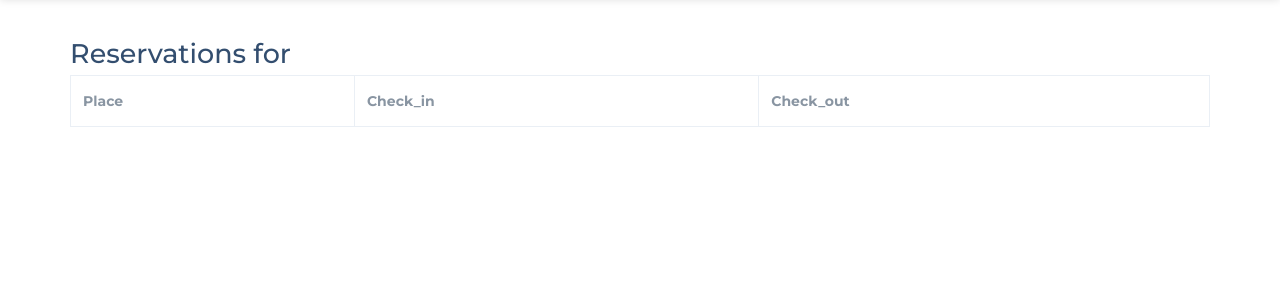
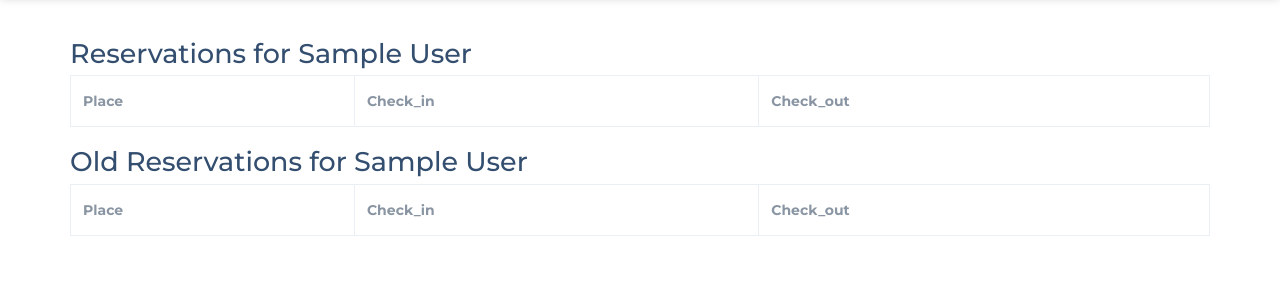
Before and after one commit to mertgunay/campdays, a Django app: template apps/booking/templates/booking/list_reservations.html in a window 1280 px wide. Shown: the part 61-361 px from the top of the page. Run offline with Django 3.2, Linux system fonts and the light colour scheme; the template is opened without the code that fills it, so the values that code supplies are empty; the visitor is signed in with stand-in values (Sample User, id 1); some libraries are stand-ins or nearby versions.

Commit message:
all done

```diff
--- a/apps/booking/templates/booking/list_reservations.html
+++ b/apps/booking/templates/booking/list_reservations.html
@@ -3,7 +3,7 @@
 {% block content %}
 
 
-<h3> Reservations for {{request.user.name}}</h3>
+<h3> Reservations for {{request.user.get_full_name}}</h3>
 <table class="table table-bordered">
   <thead>
     <tr>
@@ -25,5 +25,26 @@
 </table>
 
 
+<h3> Old Reservations for {{request.user.get_full_name}}</h3>
+<table class="table table-bordered">
+  <thead>
+    <tr>
+      <th scope="col">Place</th>
+      <th scope="col">Check_in</th>
+      <th scope="col">Check_out</th>
+    </tr>
+  </thead>
+
+  <tbody>
+    {% for reservation in object_list2 %}
+      <tr>
+        <th scope="row">{{reservation.place}}</th>
+        <td>{{reservation.check_in}}</td>
+        <td>{{reservation.check_out}} </td>
+      </tr>
+    {% endfor %}
+  </tbody>
+</table>
+
 
 {% endblock content %}
```
Also changed, not shown: apps/accounts/templates/accounts/user_detail.html (+9 -0 lines), apps/booking/views.py (+5 -3 lines), apps/accounts/migrations/0001_initial.py, apps/ban/migrations/0001_initial.py, apps/blog/migrations/0001_initial.py, apps/booking/migrations/0001_initial.py, apps/booking/migrations/0002_auto_20180523_1913.py (deleted), apps/booking/migrations/0002_auto_20180523_2021.py (added), apps/campowner/migrations/0001_initial.py (deleted), apps/campowner/migrations/__init__.py (deleted), apps/camps/migrations/0001_initial.py, apps/camps/migrations/0002_auto_20180523_2022.py, apps/camps/migrations/0003_auto_20180523_1913.py (deleted), apps/camps/migrations/0004_auto_20180523_1941.py (deleted), 2 more files.
